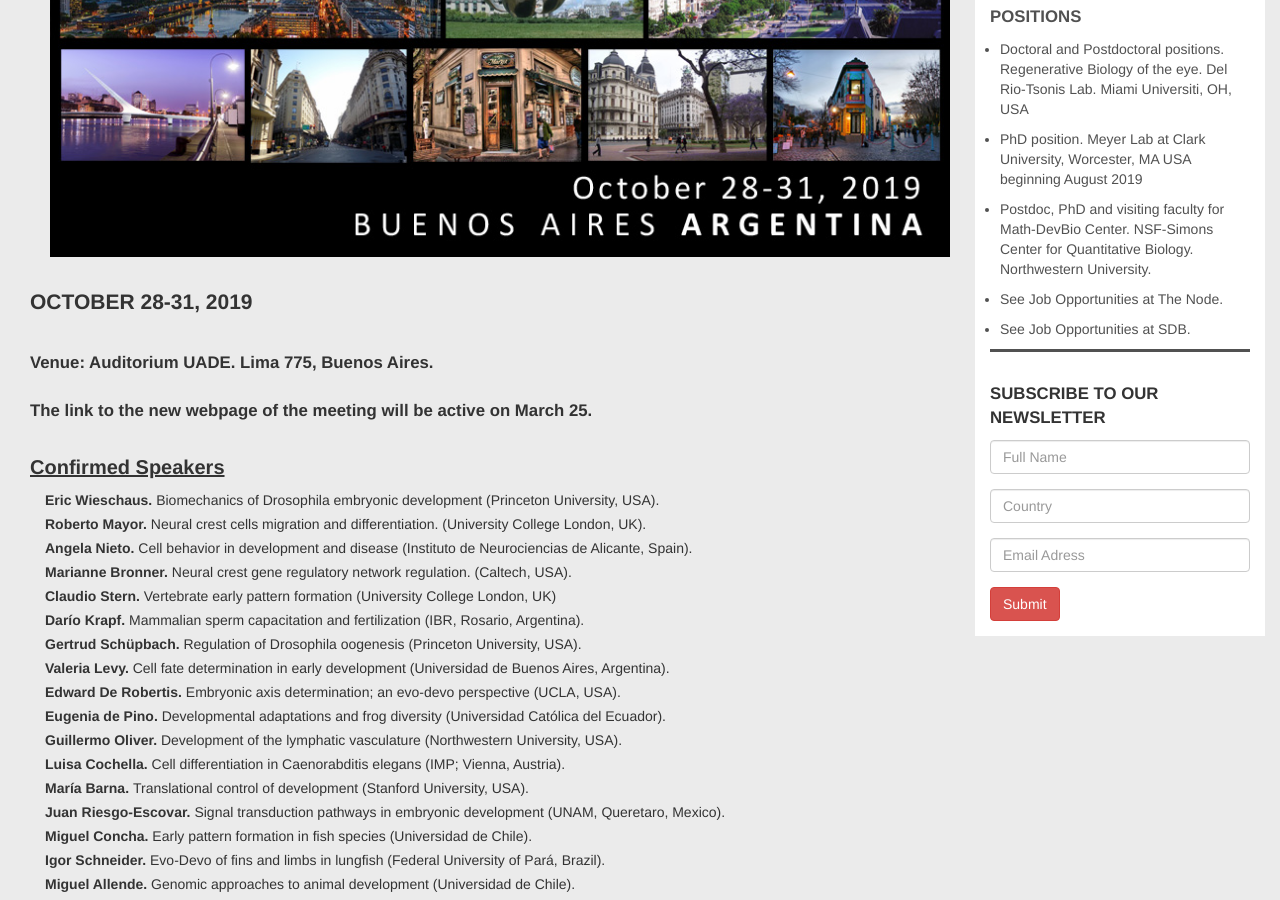
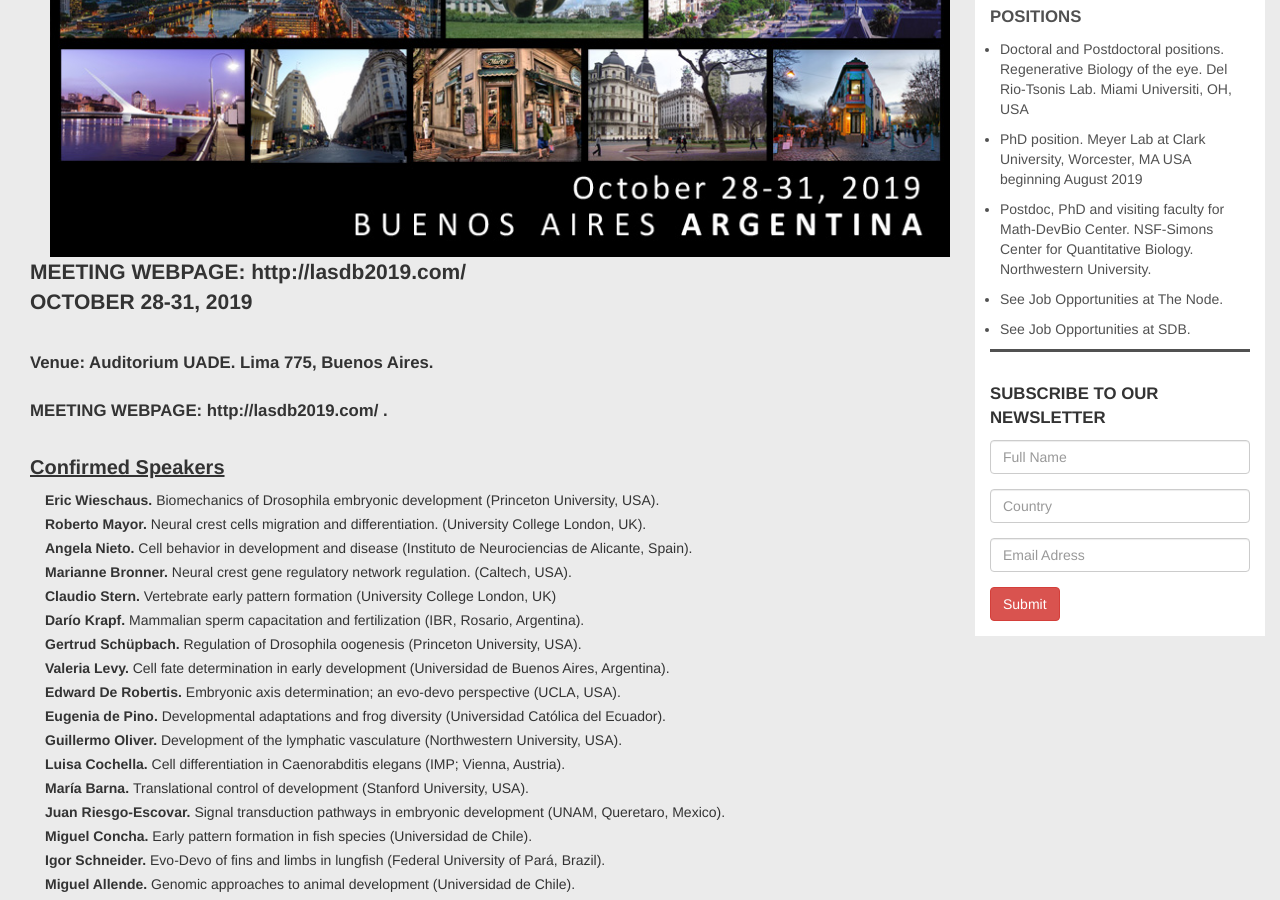
Before and after one commit to lasdb/lasdb.github.io, a Jekyll site: the page built from pages/lasdb2019.html, in a window 1280 px wide and 900 px high, scrolled down 482 px. Built offline with Jekyll 4.4.1, drawn with Linux system fonts in a browser that asks for light colours; nearby versions of some CDN libraries.

Commit message:
Update lasdb2019.html

```diff
--- a/pages/lasdb2019.html
+++ b/pages/lasdb2019.html
@@ -10,9 +10,9 @@ layout: default
 
     <img src="{{site.baseurl}}/img/carrousel-BA2019oct.jpg" class="img-BA2019 img-responsive" style="margin-left: 20px;"/>
 
-    <p style="font-weight:bold; font-size: 1.5em;">  <br> OCTOBER 28-31, 2019 </p>
+    <p style="font-weight:bold; font-size: 1.5em;">  MEETING WEBPAGE: http://lasdb2019.com/<br> OCTOBER 28-31, 2019 </p>
     <p style="font-weight:bold; font-size: 1.2em;">  <br> Venue: Auditorium UADE. Lima 775, Buenos Aires. <br><br>
-        The link to the new webpage of the meeting will be active on March 25. <br><br>
+        MEETING WEBPAGE: http://lasdb2019.com/ . <br><br>
 
     <h4 style="font-weight:bold;text-decoration: underline;font-size: 20px;"> Confirmed Speakers<br></h4>
     <div class="col-md-12" style="margin: 2px 0">
```
